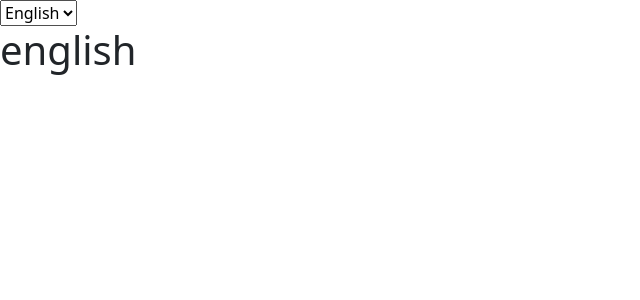
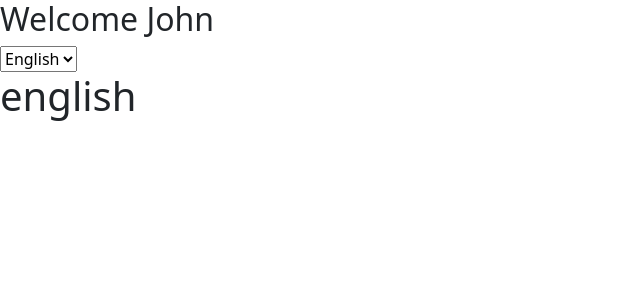
Before and after one commit to cyberRasam/React-exercises-Develhope, a React (Create React App) app in the folder my-app/: page / in a window 1280 px wide. Shown: the top 300 px of the page, without its empty margins (0-640 px from the left). Built offline with nearby package versions, Linux system fonts and the light colour scheme.

Commit message:
functions-01 exc done

```diff
--- a/my-app/src/components/App.jsx
+++ b/my-app/src/components/App.jsx
@@ -66,7 +66,7 @@ handleLangChange = (event) => {
         )}
 
         </ToDoList> */}
-
+        <Welcome name="John" age={19} />
         <div>
             <select value={this.state.language} onChange={this.handleLangChange}>
                 <option value="en">English</option>
--- a/my-app/src/components/Welcome.jsx
+++ b/my-app/src/components/Welcome.jsx
@@ -1,25 +1,33 @@
 import React from 'react';
 import { Age } from './Age';
 
-export class Welcome extends React.Component {
-  render() {
-    return (
 
-      <div className='welcome'>
-        {
-          !!this.props.name
-          ? <p>Welcome {this.props.name}</p>
-          : <p>Welcome Guest</p>
-        }
-       {this.props.age >= 18 && this.props.age <= 65  && this.props.name === "John" ? <Age age= {this.props.age}></Age> : <Age></Age> }
-      </div>
+export  function Welcome(props) {
+  return <div>
+    {props.name && <h2>Welcome {props.name}</h2>}
+    {!props.name && <h2>Welcome Guest</h2>}
+  </div>
+}
 
-      // <div>
-      //   {!!this.props.name && <p>Welcome {this.props.name}</p>}
-      //   {!this.props.name && <p>Welcome Guest</p>}
-      // </div>
+// export class Welcome extends React.Component {
+//   render() {
+//     return (
 
-    // <p>Welcome {this.props.name}</p>
-    );
-  }
-}
+//       <div className='welcome'>
+//         {
+//           !!this.props.name
+//           ? <p>Welcome {this.props.name}</p>
+//           : <p>Welcome Guest</p>
+//         }
+//        {this.props.age >= 18 && this.props.age <= 65  && this.props.name === "John" ? <Age age= {this.props.age}></Age> : <Age></Age> }
+//       </div>
+
+//       // <div>
+//       //   {!!this.props.name && <p>Welcome {this.props.name}</p>}
+//       //   {!this.props.name && <p>Welcome Guest</p>}
+//       // </div>
+
+//     // <p>Welcome {this.props.name}</p>
+//     );
+//   }
+// }
```
